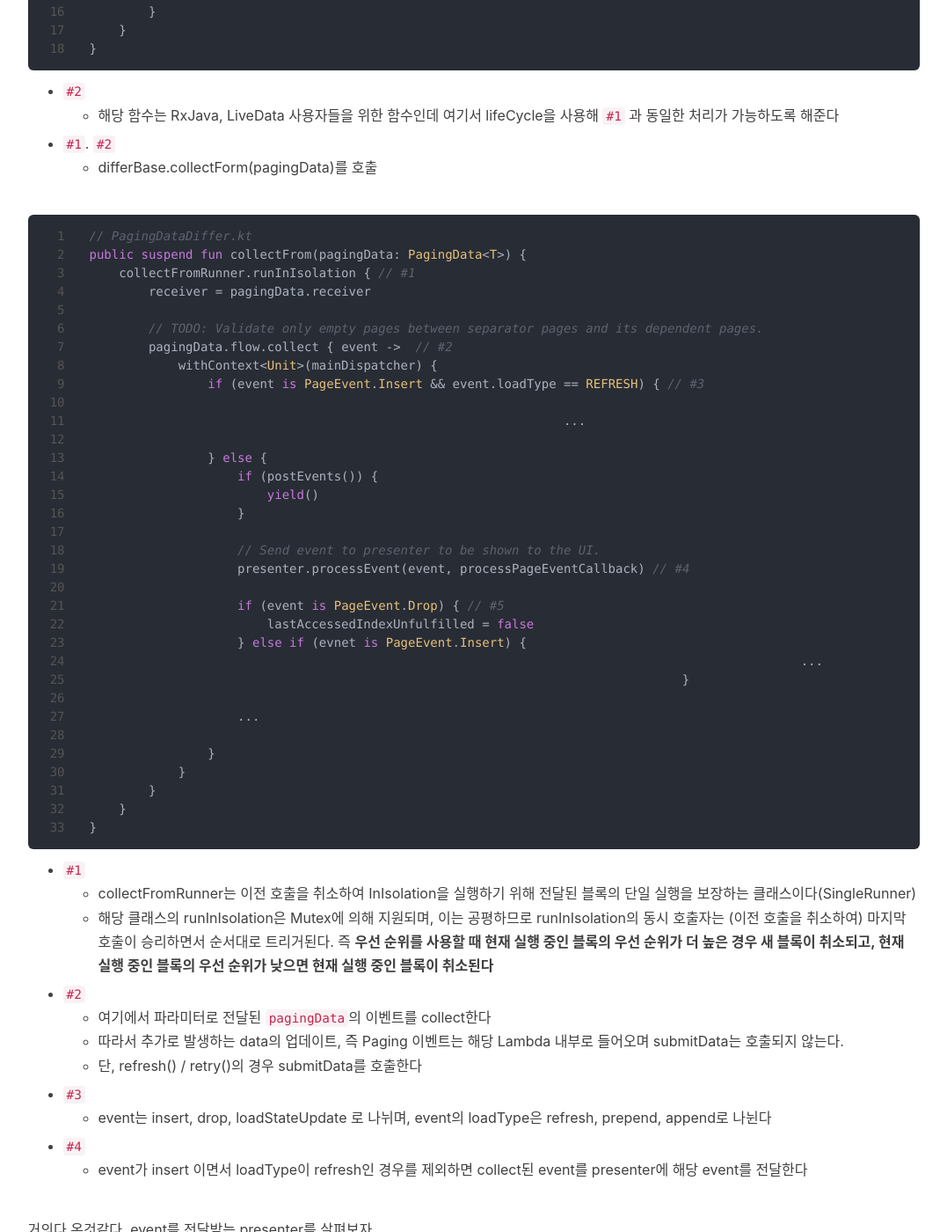
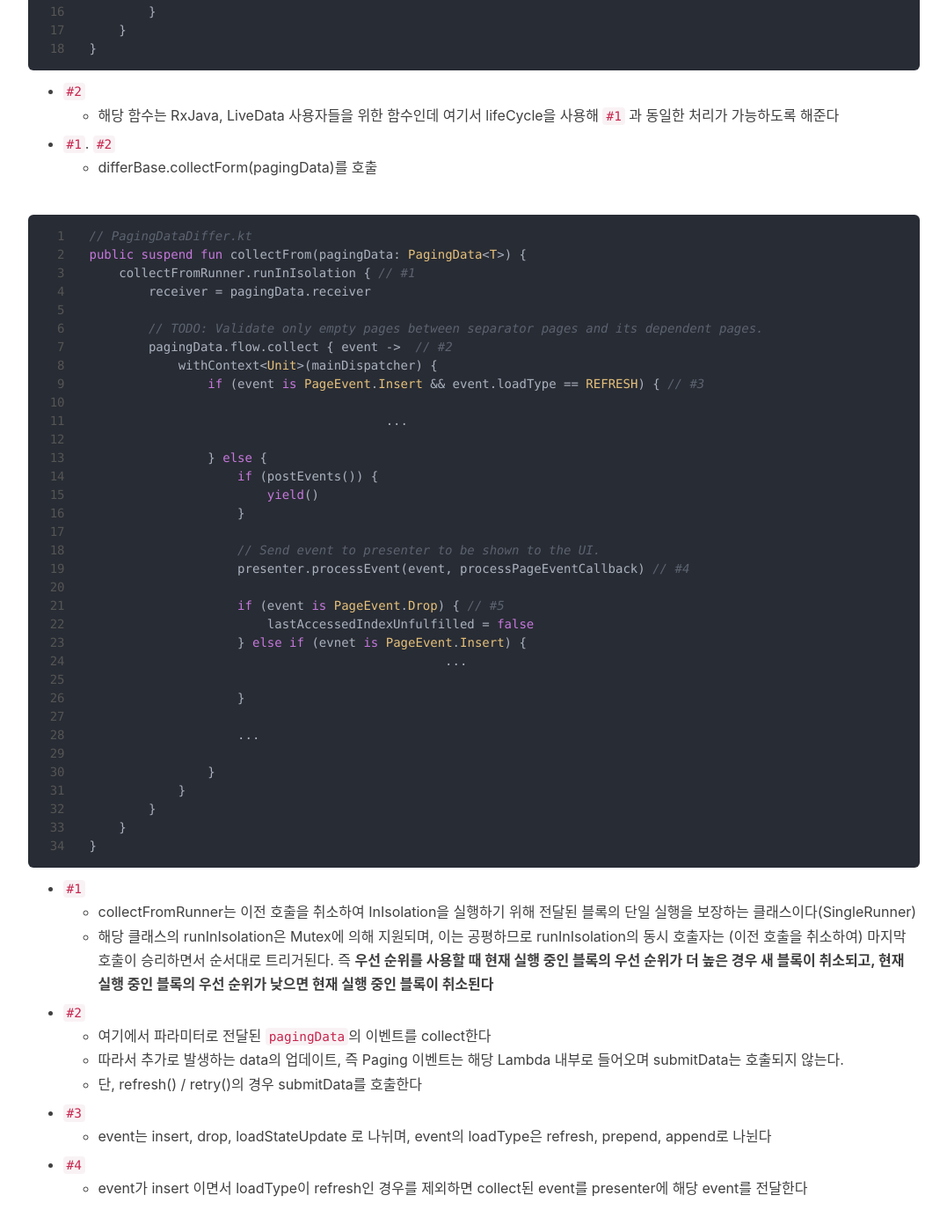
Before and after one commit to dongsik93/dongsik93.github.io, a Jekyll site: the page built from _posts/2022-08-05-til-android-paging3-pagingadatper-submitdata.md, in a window 1280 px wide and 1400 px high, scrolled down 2236 px. Shown: the whole window at 88% size, without its empty margins (121-1198 px from the left). Built offline with Jekyll 4.4.1, drawn with Linux system fonts in a browser that asks for light colours; nearby versions of some CDN libraries; comment, search, counter and statistics services are not loaded.

Commit message:
eidt code block

```diff
--- a/_posts/2022-08-05-til-android-paging3-pagingadatper-submitdata.md
+++ b/_posts/2022-08-05-til-android-paging3-pagingadatper-submitdata.md
@@ -30,7 +30,7 @@ Paging3를 사용해 데이터가 넘어와 pagingAdapter에 submitData에 Pagin
 // PagingDataAdapter.kt
 // #1
 suspend fun submitData(pagingData: PagingData<T>) {
-	differ.submitData(pagingData)
+  differ.submitData(pagingData)
 }
 // #2
 fun submitData(lifecycle: Lifecycle, pagingData: PagingData<T>) {
@@ -101,7 +101,7 @@ public suspend fun collectFrom(pagingData: PagingData<T>) {
             withContext<Unit>(mainDispatcher) {
                 if (event is PageEvent.Insert && event.loadType == REFRESH) { // #3
 
-								...
+					...
 
                 } else {
                     if (postEvents()) {
@@ -114,8 +114,9 @@ public suspend fun collectFrom(pagingData: PagingData<T>) {
                     if (event is PageEvent.Drop) { // #5
                         lastAccessedIndexUnfulfilled = false
                     } else if (evnet is PageEvent.Insert) {
-												...
-										}
+						...
+
+                    }
 
                     ...
 
@@ -227,14 +228,14 @@ private fun insertPage(insert: PageEvent.Insert<T>, callback: ProcessPageEventCa
     - callback에 event update처리, callback.onChanged, callback.onInserted …
         - 여기서 callback은 PagingAdapter를 상속받을때 넘겨준 diffcallback이다
         - UI Update가 일어나는 곳
-    - #3-1
+    - `#3-1`
         - 이전 `collectForm`에서 event가 insert, loadType이 refresh인 경우를 처리했기 때문에 exception을 발생시킨다
-    - #3-2
+    - `#3-2`
         - paging 정보를 pages 변수에 추가한다
         - loadType이 prepend이기 때문에 0부터 넘겨받은 pages까지 넣어준다
-    - #3-3
+    - `#3-3`
         - loadType이 append이기 때문에 기존에 pages가 가지고있던 index 부터 넘겨받은 pages까지 넣어준다
-    - #3-4
+    - `#3-4`
         - loadType에 따라서 데이터 처리가 완료되면 `CombinedLoadStates` 를 순회하며 상태를 update시켜준다
         - paging3에서 사용하는 `loadStateFlow` 에서 collect되는 정보들이 여기서 전달됨을 알 수 있다
 
```
